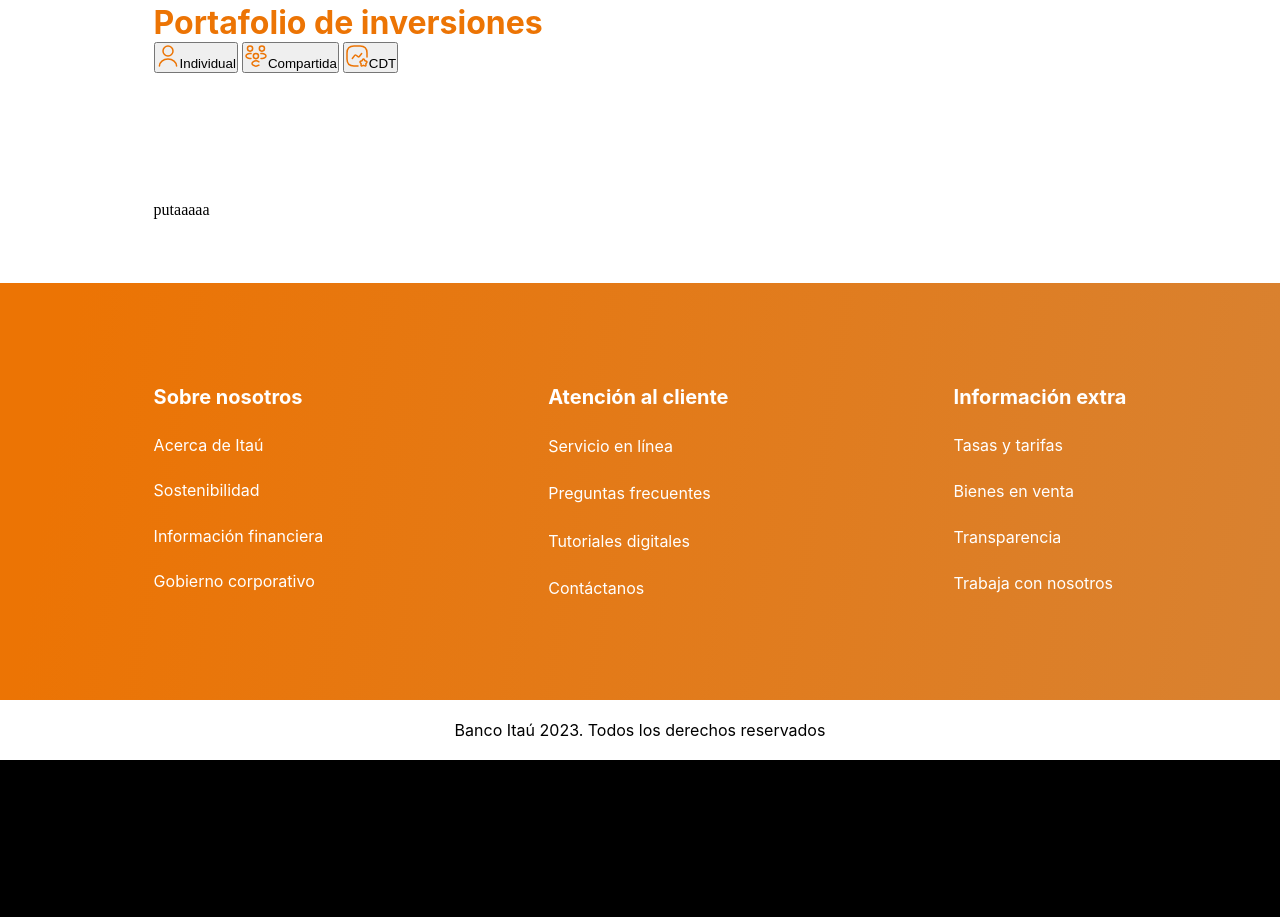
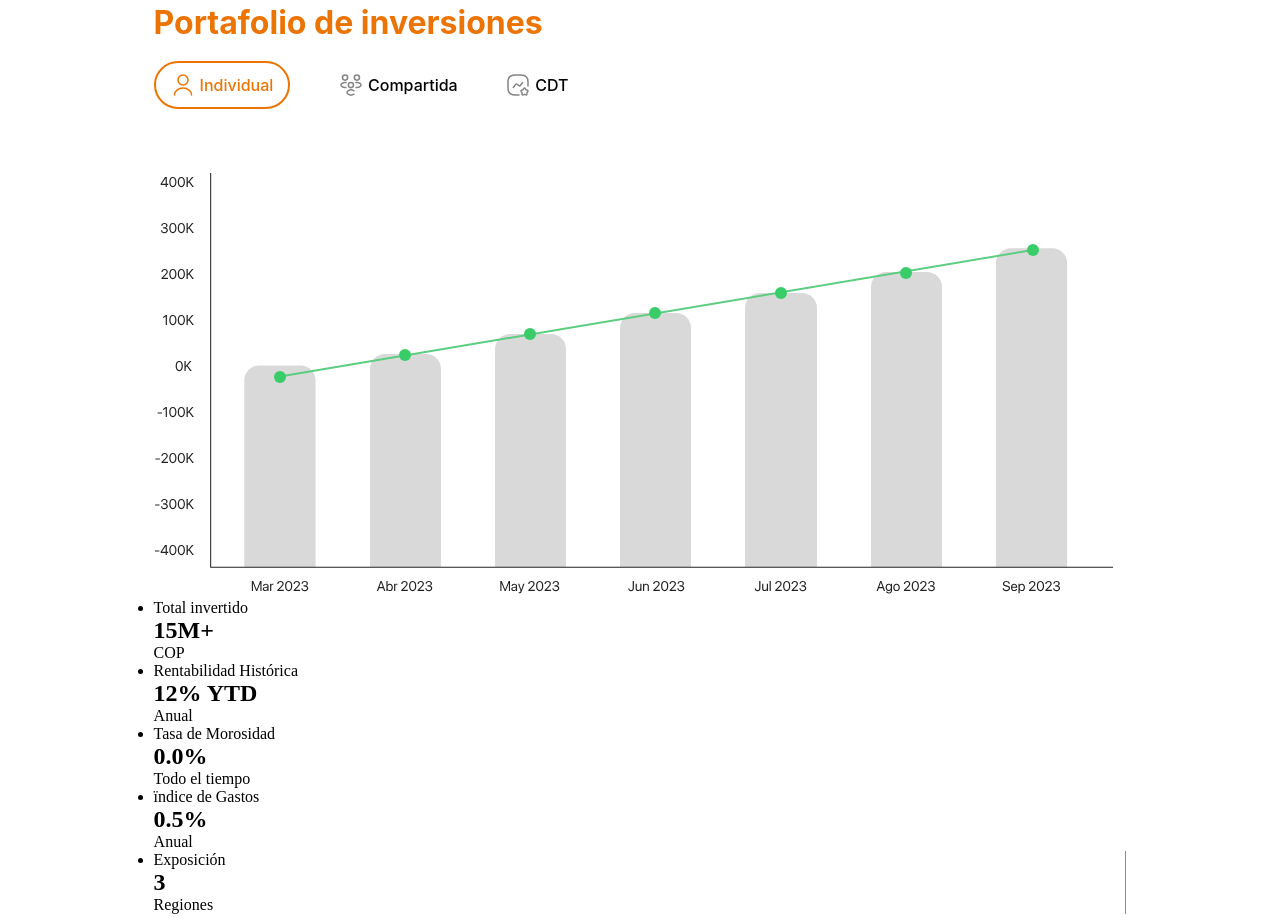
Before and after one commit to Cristianortiz19/Itau-competitive-investment, a website: page pages/portafolio-inversiones/index.html in a window 1280 px wide. Shown: the part 181-1098 px from the top of the page. Before the commit the page ends 941 px from the top, so only its background shows below. Drawn offline with Linux system fonts and the light colour scheme; files whose address does not match are found by name; a web font is replaced by a local one.

Commit message:
seccion individual completa

```diff
--- a/pages/portafolio-inversiones/index.html
+++ b/pages/portafolio-inversiones/index.html
@@ -12,20 +12,105 @@
     <div class="portafolio-inversiones">
         <h1>Portafolio de inversiones</h1>
         <div class="tab-bar">
-            <button class="tab-button" data-tab="individual"><img src="../../src/public/icons/individual.svg" alt="">Individual</button>
-            <button class="tab-button" data-tab="compartida"><img src="../../src/public/icons/compartida.svg" alt="">Compartida</button>
-            <button class="tab-button" data-tab="cdt"><img src="../../src/public/icons/cdt.svg" alt="">CDT</button>
+            <button class="tab-button" data-tab="individual"><img class="port-img" src="../../src/public/icons/individual.svg" alt="">Individual</button>
+            <button class="tab-button" data-tab="compartida"><img class="port-img" src="../../src/public/icons/compartida.svg" alt="">Compartida</button>
+            <button class="tab-button" data-tab="cdt"><img class="port-img" src="../../src/public/icons/cdt.svg" alt="">CDT</button>
         </div>
     </div>
 
 
 
     <section class="content">
-        <div class="tab-content" id="individual">
-            <p>putaaaaa</p>
+        <div class="tab-content" id="individual" class="individual">
+            <img src="../../src/public/icons/portafolio-inversiones-graphic.svg" alt="">
+            <ul>
+                <li>
+                    <p>Total invertido</p>
+                    <div>
+                        <h2>15M+</h2>
+                        <p>COP</p>
+                    </div>
+                </li>
+                <li>
+                    <p>Rentabilidad Histórica</p>
+                    <div>
+                        <h2>12% YTD</h2>
+                        <p>Anual</p>
+                    </div>
+                </li>
+                <li>
+                    <p>Tasa de Morosidad</p>
+                    <div>
+                        <h2>0.0%</h2>
+                        <p>Todo el tiempo</p>
+                    </div>
+                </li>
+                <li>
+                    <p>ïndice de Gastos</p>
+                    <div>
+                        <h2>0.5%</h2>
+                        <p>Anual</p>
+                    </div>
+                </li>
+                <li style="border-right: 1px solid #EC7404;">
+                    <p>Exposición</p>
+                    <div>
+                        <h2>3</h2>
+                        <p>Regiones</p>
+                    </div>
+                </li>
+            </ul>
         </div>
+
         <div class="tab-content" id="compartida" style="display: none;">
-            <p>re puta</p>
+            <nav class="portfolio-stadistics">
+                <div>
+                    <div>
+
+                    </div>
+                    <div>
+                        <img src="../../src/public/icons/portafolio-inversiones-graphic.svg" alt="">
+            <ul>
+                <li>
+                    <p>Total invertido</p>
+                    <div>
+                        <h2>15M+</h2>
+                        <p>COP</p>
+                    </div>
+                </li>
+                <li>
+                    <p>Rentabilidad Histórica</p>
+                    <div>
+                        <h2>12% YTD</h2>
+                        <p>Anual</p>
+                    </div>
+                </li>
+                <li>
+                    <p>Tasa de Morosidad</p>
+                    <div>
+                        <h2>0.0%</h2>
+                        <p>Todo el tiempo</p>
+                    </div>
+                </li>
+                <li>
+                    <p>ïndice de Gastos</p>
+                    <div>
+                        <h2>0.5%</h2>
+                        <p>Anual</p>
+                    </div>
+                </li>
+                <li style="border-right: 1px solid #EC7404;">
+                    <p>Exposición</p>
+                    <div>
+                        <h2>3</h2>
+                        <p>Regiones</p>
+                    </div>
+                </li>
+            </ul>
+                    </div>
+                </div>
+                <div></div>
+            </nav>
         </div>
         <div class="tab-content" id="cdt" style="display: none;">
             <p>re malparida</p>
--- a/pages/portafolio-inversiones/portafolio.js
+++ b/pages/portafolio-inversiones/portafolio.js
@@ -7,7 +7,9 @@ tabContents[0].style.display = 'block';
 tabButtons.forEach(button => {
   button.addEventListener('click', () => {
     // Remover la clase 'active' de todas las pestañas y contenidos
-    tabButtons.forEach(btn => btn.classList.remove('active'));
+    tabButtons.forEach(btn => {
+        btn.classList.remove('active')
+    });
     tabContents.forEach(content => content.style.display = 'none');
 
     // Agregar la clase 'active' a la pestaña clickeada y su contenido relacionado
--- a/pages/portafolio-inversiones/style.css
+++ b/pages/portafolio-inversiones/style.css
@@ -20,13 +20,69 @@ body {
 }
 .tab-bar {
     background-color: white;
+    margin-top: 2%;
+    display: flex;
+}
 
+.tab-button {
+    background-color: transparent;
+    border: none;
+    margin-right: 5%;
+    display: flex;
+    align-items: center;
+    font-family: 'SF Pro Display';
+    font-weight: 500;
+    font-size: 16px;
+    filter: saturate(0);
+}
+
+.port-img {
+    margin-right: 5px;
+}
+
+.active {
+    border: 2px solid #EC7404;
+    filter: none;
+    color: #EC7404;
+    padding: 10px 15px;
+    border-radius: 30px;
 }
 
 .content {
     background-color: white;
     padding: 5% 12%;
+    padding-top: 0;
 }
+
+.tab-button ul {
+    display: flex;
+    flex-direction: row;
+    justify-content: space-between;
+    list-style: none;
+    align-items: center;
+}
+
+.individual img {
+    padding: 5%;
+    border: 1px solid #EC7404;
+    margin-bottom: 5%;
+    border-radius: 20px;
+    width: 90%;
+}
+.individual ul li {
+    display: flex;
+    flex-direction: column;
+    align-items: center;
+    text-align: center;
+    font-family: 'SF Pro Display';
+    border-left: 1px solid #EC7404;
+    padding: 2% 5%;
+}
+
+.individual ul li p{
+    margin-bottom: 10px;
+}
+
 @font-face {
     font-family: 'SF Pro Display';
     src: url('../../src/fonts/SF-Pro-Display-Regular.ttf') format('truetype');
```
